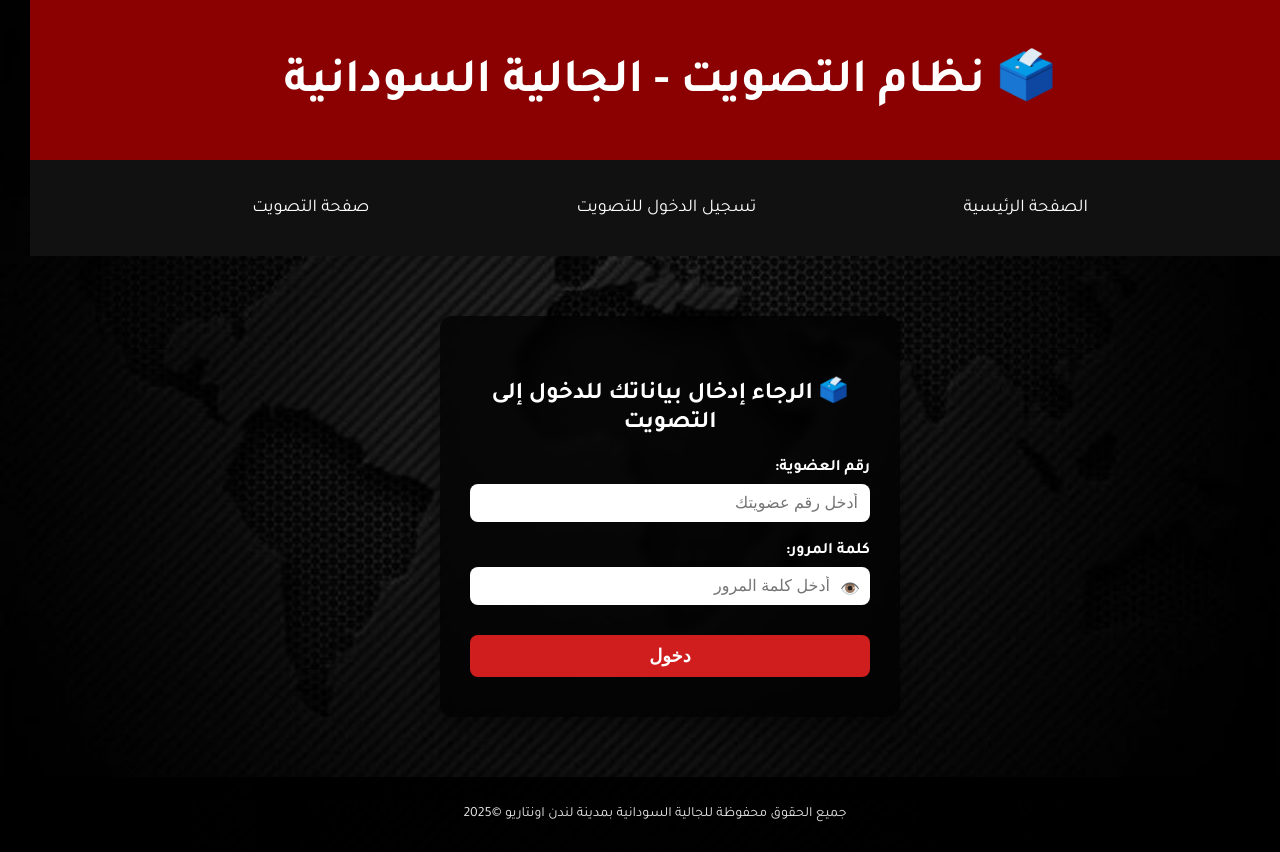
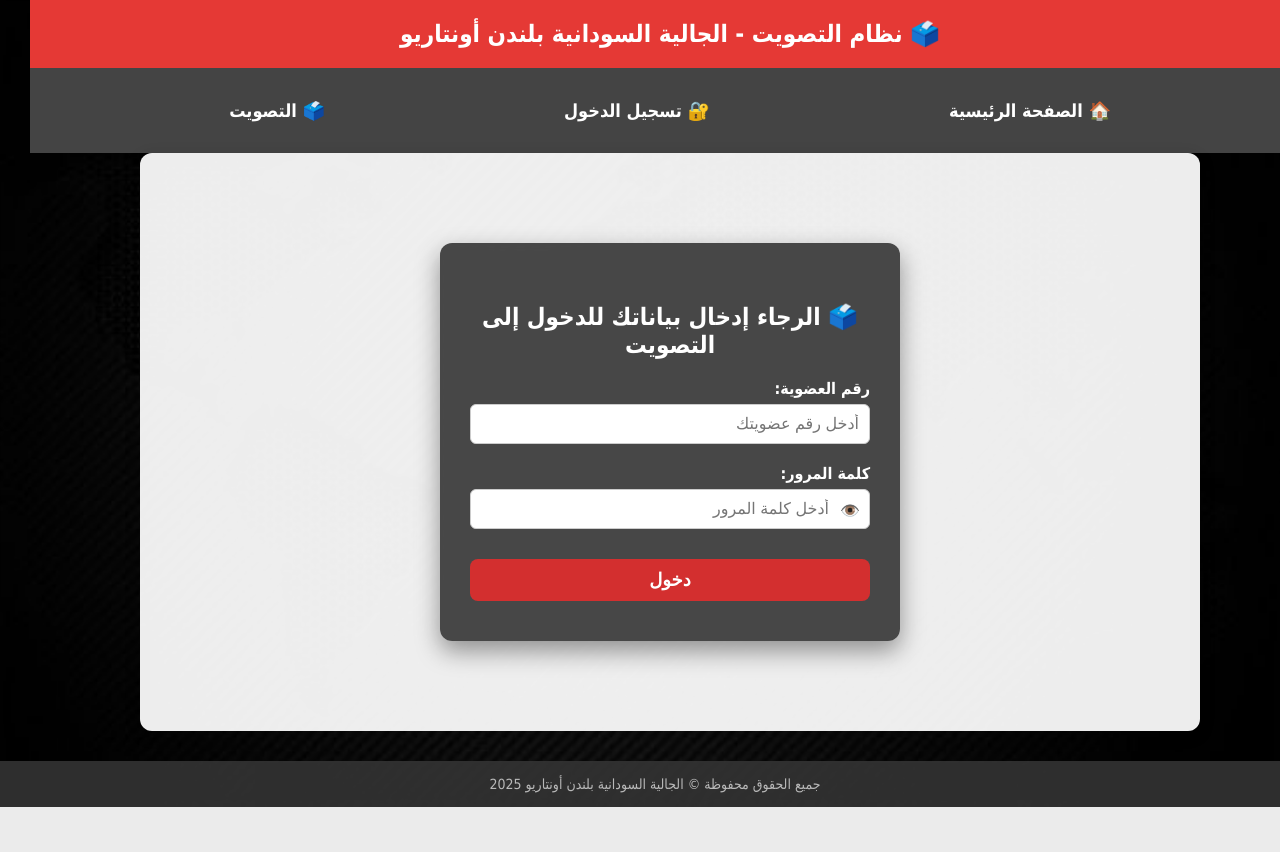
Before and after one commit to mogahedahmed/SudaneseCommunityLondon, a Django app: page /vote/ in a window 1280 px wide. After the commit the page ends 807 px from the top, so only its background shows below. Run offline with Django 5.2, Linux system fonts and the light colour scheme.

Commit message:
تحديثات على الستايل والنماذج

```diff
--- a/vote/templates/vote/base.html
+++ b/vote/templates/vote/base.html
@@ -1,33 +1,169 @@
 {% load static %}
 <!DOCTYPE html>
-<html lang="ar">
+<html lang="ar" dir="rtl">
 <head>
     <meta charset="UTF-8">
     <meta name="viewport" content="width=device-width, initial-scale=1.0">
     <title>{% block title %}نظام التصويت - الجالية السودانية{% endblock %}</title>
     <link rel="stylesheet" href="{% static 'main/css/style.css' %}">
+    <style>
+        body {
+            font-family: "Tahoma", sans-serif;
+            background-image: url('{% static "main/images/background.jpg" %}');
+            background-size: cover;
+            background-position: center;
+            background-attachment: fixed;
+            color: #333;
+            margin: 0;
+        }
+
+        header {
+            background-color: #e53935;
+            color: white;
+            text-align: center;
+            padding: 20px;
+            font-size: 24px;
+        }
+
+        nav {
+            background-color: #444;
+            padding: 10px;
+            text-align: center;
+        }
+
+        nav ul {
+            list-style: none;
+            padding: 0;
+            margin: 0;
+        }
+
+        nav li {
+            display: inline-block;
+            margin: 0 15px;
+        }
+
+        nav a {
+            color: white;
+            text-decoration: none;
+            font-weight: bold;
+        }
+
+        nav a:hover {
+            text-decoration: underline;
+        }
+
+        .container {
+            padding: 30px;
+            max-width: 1000px;
+            margin: auto;
+            background-color: rgba(255, 255, 255, 0.93);
+            border-radius: 12px;
+            box-shadow: 0 4px 15px rgba(0,0,0,0.2);
+        }
+
+        footer {
+            background-color: #333;
+            color: #ccc;
+            text-align: center;
+            padding: 15px;
+            font-size: 14px;
+            margin-top: 30px;
+        }
+
+        .vote-btn {
+            background-color: #d32f2f;
+            color: white;
+            border: none;
+            padding: 10px 25px;
+            border-radius: 8px;
+            cursor: pointer;
+            font-weight: bold;
+            transition: background 0.3s;
+        }
+
+        .vote-btn:hover {
+            background-color: #b71c1c;
+        }
+
+        .form-group {
+            margin-bottom: 15px;
+        }
+
+        input[type="text"], input[type="password"] {
+            width: 100%;
+            padding: 10px;
+            border: 1px solid #ccc;
+            border-radius: 6px;
+            font-size: 16px;
+        }
+
+        .alert-message {
+            padding: 10px 20px;
+            margin-bottom: 20px;
+            border-radius: 8px;
+            font-weight: bold;
+            text-align: center;
+        }
+
+        .alert-success {
+            background-color: #d4edda;
+            color: #155724;
+            border: 1px solid #c3e6cb;
+        }
+
+        .alert-error {
+            background-color: #f8d7da;
+            color: #721c24;
+            border: 1px solid #f5c6cb;
+        }
+
+        .alert-info {
+            background-color: #d1ecf1;
+            color: #0c5460;
+            border: 1px solid #bee5eb;
+        }
+
+    </style>
 </head>
 <body>
 
     <header>
-        <h1>🗳️ نظام التصويت - الجالية السودانية</h1>
+        🗳️ نظام التصويت - الجالية السودانية بلندن أونتاريو
     </header>
 
     <nav>
         <ul>
-            <li><a href="{% url 'home' %}">الصفحة الرئيسية</a></li>
-            <li><a href="{% url 'vote_login' %}">تسجيل الدخول للتصويت</a></li>
-            <li><a href="{% url 'vote_page' %}">صفحة التصويت</a></li>
+            <li><a href="{% url 'home' %}">🏠 الصفحة الرئيسية</a></li>
+            <li><a href="{% url 'vote_login' %}">🔐 تسجيل الدخول</a></li>
+            <li><a href="{% url 'vote_page' %}">🗳️ التصويت</a></li>
         </ul>
     </nav>
 
     <main class="container">
+
+        <!-- ✅ عرض رسائل التنبيه -->
+        {% if messages %}
+            {% for message in messages %}
+                <div class="alert-message alert-{{ message.tags }}">
+                    {{ message }}
+                </div>
+            {% endfor %}
+        {% endif %}
+
         {% block content %}{% endblock %}
     </main>
 
     <footer>
-        <p>جميع الحقوق محفوظة للجالية السودانية بمدينة لندن اونتاريو ©2025</p>
+        جميع الحقوق محفوظة © الجالية السودانية بلندن أونتاريو 2025
     </footer>
+
+    <script>
+        // ✅ إخفاء التنبيه تلقائيًا بعد 4 ثوانٍ
+        setTimeout(() => {
+            const alerts = document.querySelectorAll('.alert-message');
+            alerts.forEach(alert => alert.style.display = 'none');
+        }, 4000);
+    </script>
 
 </body>
 </html>
--- a/vote/templates/vote/vote_access.html
+++ b/vote/templates/vote/vote_access.html
@@ -5,9 +5,11 @@
 {% block content %}
 <div class="vote-section">
     <h2>{{ session.title }}</h2>
+
     {% if session.description %}
         <p>{{ session.description }}</p>
     {% endif %}
+
     <p><strong>ينتهي التصويت في:</strong> {{ session.expires_at|date:"Y-m-d H:i" }}</p>
 
     {% if messages %}
@@ -21,10 +23,10 @@
         <h4>نتائج التصويت الحالية:</h4>
         <ul>
             {% for result in results %}
-                {% with percent=result.count|divisibleby:total_votes|floatformat:2 %}
+                {% with percent=result.percent %}
                     <li>
                         {{ result.option__text }} -
-                        {{ result.count }} صوت ({{ result.count|divisibleby:total_votes|floatformat:2 }}%)
+                        {{ result.count }} صوت ({{ percent }}%)
                     </li>
                 {% endwith %}
             {% endfor %}
--- a/vote/views.py
+++ b/vote/views.py
@@ -10,9 +10,11 @@ from xhtml2pdf import pisa
 import pandas as pd
 from django.utils.timezone import now
 
+
 # صفحة تسجيل الدخول
 def vote_login(request):
     return render(request, 'vote/vote_login.html')
+
 
 # التحقق من العضو وتخزين معلومات الجلسة
 def vote_access(request):
@@ -33,6 +35,7 @@ def vote_access(request):
 
     return redirect('vote_login')
 
+
 # صفحة التصويت لجميع الجلسات
 def vote_page(request):
     member_id = request.session.get('member_id')
@@ -49,7 +52,17 @@ def vote_page(request):
     if request.method == "POST":
         session_id = request.POST.get("session_id")
         option_id = request.POST.get("option")
-        session = VotingSession.objects.get(id=session_id)
+
+        # ✅ التحقق من أن القيم موجودة
+        if not session_id or not option_id:
+            messages.error(request, "يرجى تحديد خيار تصويت صالح.")
+            return redirect('vote_page')
+
+        try:
+            session = VotingSession.objects.get(id=session_id)
+        except VotingSession.DoesNotExist:
+            messages.error(request, "جلسة التصويت غير موجودة.")
+            return redirect('vote_page')
 
         if can_vote != "نعم":
             messages.error(request, "❌ لا يُسمح لك بالتصويت. يمكنك فقط مشاهدة النتائج.")
@@ -65,9 +78,12 @@ def vote_page(request):
 
         already_voted = Vote.objects.filter(session=session, member_id=member_id).exists()
         if not already_voted:
-            selected_option = VotingOption.objects.get(id=option_id, session=session)
-            Vote.objects.create(session=session, option=selected_option, member_id=member_id, phone=phone)
-            messages.success(request, f"✅ تم التصويت بنجاح في {session.title}")
+            try:
+                selected_option = VotingOption.objects.get(id=option_id, session=session)
+                Vote.objects.create(session=session, option=selected_option, member_id=member_id, phone=phone)
+                messages.success(request, f"✅ تم التصويت بنجاح في {session.title}")
+            except VotingOption.DoesNotExist:
+                messages.error(request, "الخيار المحدد غير صالح.")
         else:
             messages.info(request, f"✅ لقد قمت بالتصويت مسبقًا في {session.title}")
         return redirect('vote_page')
@@ -102,13 +118,15 @@ def vote_page(request):
         'now': now(),
     })
 
+
 # تسجيل الخروج
 def logout_view(request):
     request.session.flush()
     messages.info(request, "تم تسجيل الخروج بنجاح.")
     return redirect('vote_login')
 
-# تصدير النتائج إلى Excel
+
+# تصدير نتائج أول جلسة نشطة إلى Excel
 def export_excel(request):
     session = VotingSession.objects.filter(expires_at__gt=timezone.now()).order_by('expires_at').first()
     if not session:
@@ -128,6 +146,7 @@ def export_excel(request):
     response['Content-Disposition'] = 'attachment; filename="vote_results.xlsx"'
     df.to_excel(response, index=False)
     return response
+
 
 # تصدير النتائج إلى PDF
 def export_pdf(request):
@@ -153,14 +172,17 @@ def export_pdf(request):
     pisa.CreatePDF(html, dest=response)
     return response
 
+
 # نسخة الطباعة
 def vote_snapshot_view(request):
     return render(request, 'vote/vote_snapshot.html')
+
 
 # عرض الأعضاء في صفحة HTML
 def members_list_view(request):
     members = Member.objects.all().order_by('full_name')
     return TemplateResponse(request, 'vote/members_list.html', {'members': members})
+
 
 # تصدير الأعضاء إلى Excel
 def export_members_excel(request):
@@ -186,6 +208,7 @@ def export_members_excel(request):
     df.to_excel(response, index=False)
     return response
 
+
 # صفحة طباعة الأعضاء
 def members_print_view(request):
     members = Member.objects.all()
```
Also changed, not shown: SudaneseCommunity/settings.py (+15 -11 lines), vote/templates/vote/members_list.html (+19 -2 lines), vote/templates/vote/members_print.html (+34 -2 lines), vote/templates/vote/session_results.html (+19 -2 lines), vote/urls.py (+6 -3 lines).
